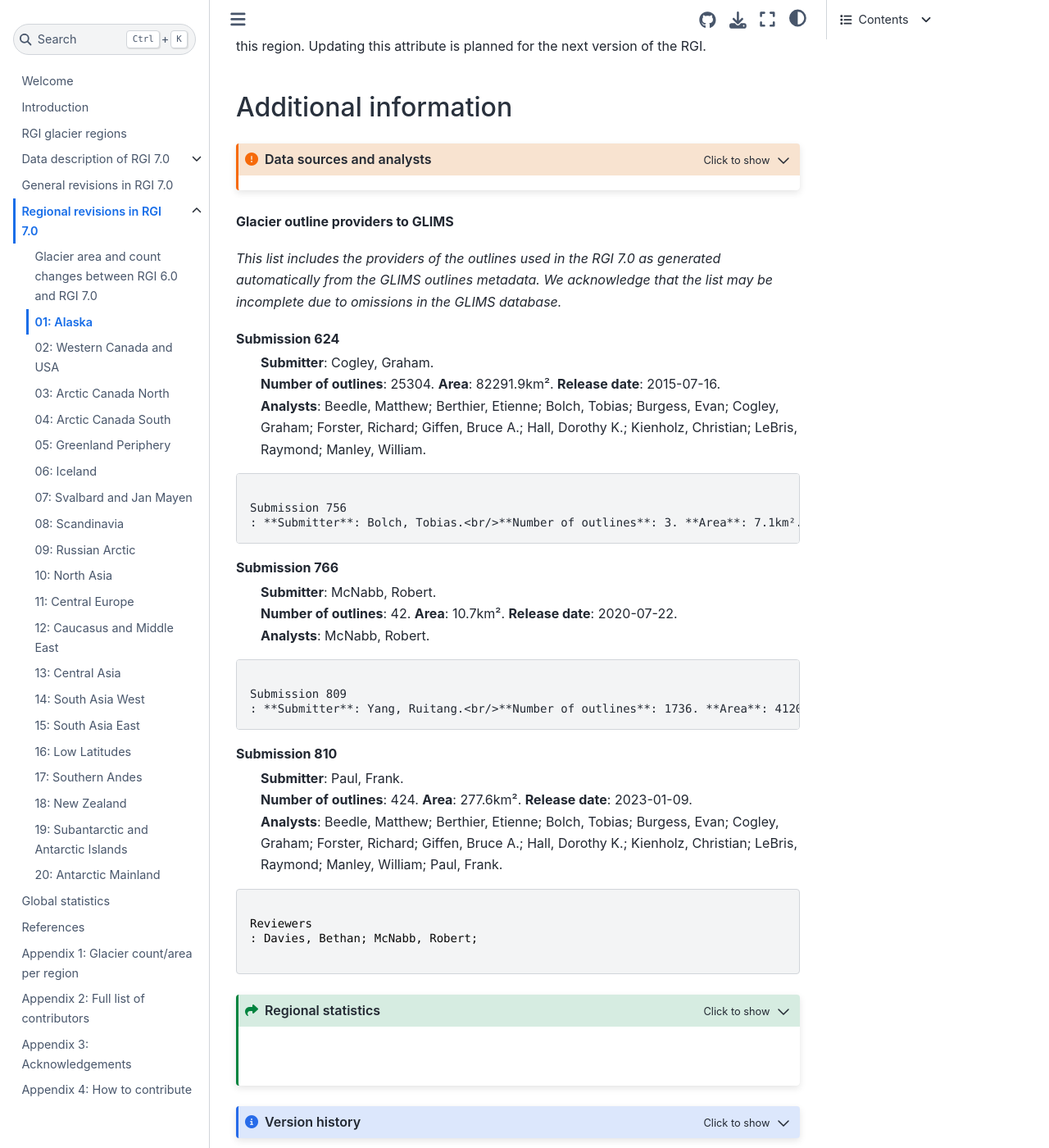
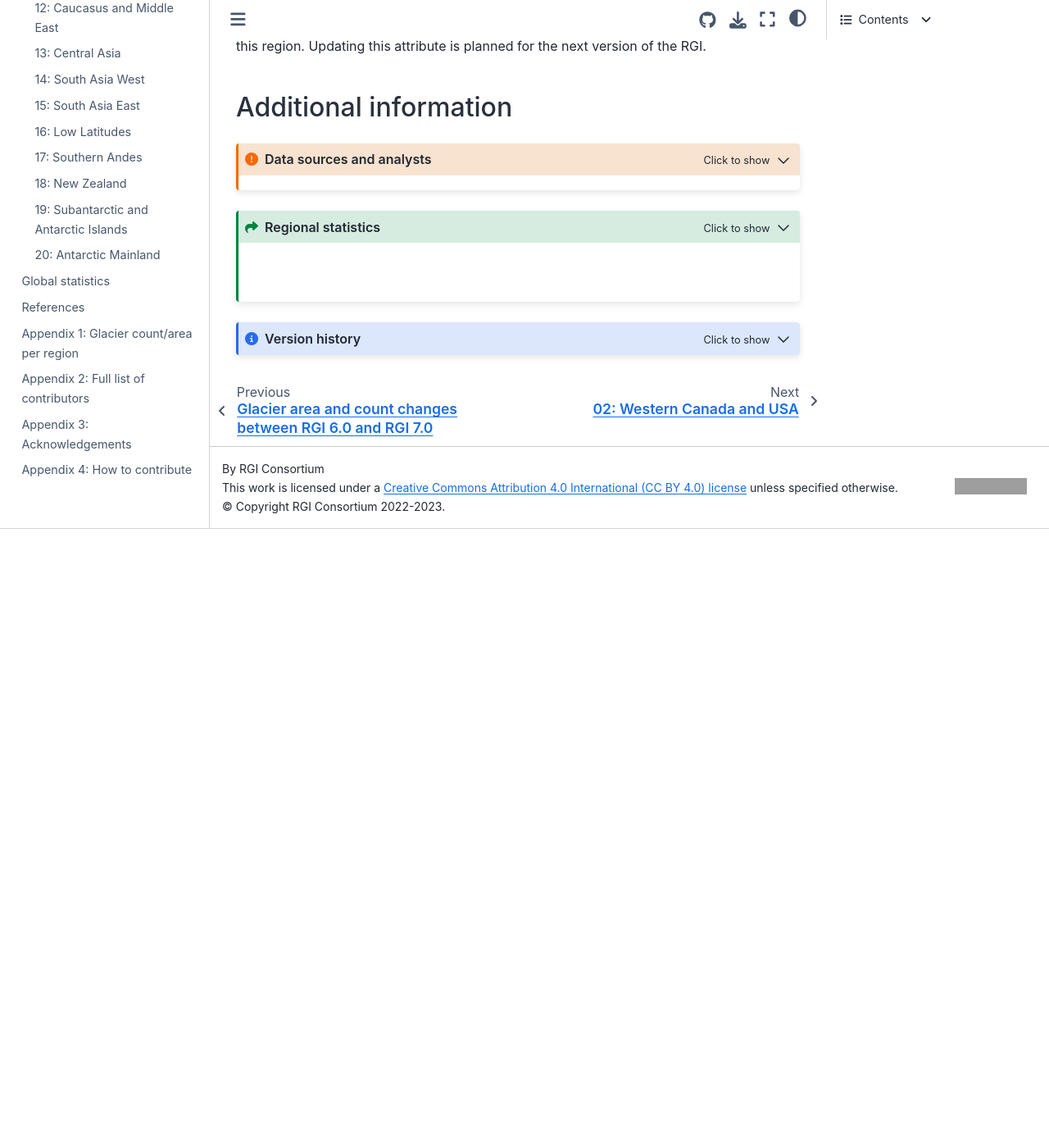
Before and after one commit to GLIMS-RGI/rgi_user_guide, a Jupyter Book: the page built from docs/regions/rgi01.md, in a window 1280 px wide and 1400 px high, scrolled down 1844 px. Shown: the whole window at 82% size. Built offline with Jupyter Book 1.0.4 settings and Sphinx 7.4.7 and the Sphinx Book theme 1.1.4, drawn with Linux system fonts in a browser that asks for light colours; cross-references to code outside the pages are shown as plain code; after the commit the page ends 2489 px from its top, so only the background shows below that; grey boxes are pictures that could not be loaded.

Commit message:
region 1 again

`````diff
--- a/docs/regions/rgi01.md
+++ b/docs/regions/rgi01.md
@@ -49,7 +49,7 @@
 
 ## Additional information
 
-```{admonition} Data sources and analysts
+````{admonition} Data sources and analysts
 :class: important, dropdown
 
 ```{card} Figure: Submission IDs used for this region
@@ -68,28 +68,23 @@
 
 Submission 624
 : **Submitter**: Cogley, Graham.<br/>**Number of outlines**: 25304. **Area**: 82291.9km². **Release date**: 2015-07-16.<br/>**Analysts**: Beedle, Matthew; Berthier, Etienne; Bolch, Tobias; Burgess, Evan; Cogley, Graham; Forster, Richard; Giffen, Bruce A.; Hall, Dorothy K.; Kienholz, Christian; LeBris, Raymond; Manley, William.
-```
 
 Submission 756
 : **Submitter**: Bolch, Tobias.<br/>**Number of outlines**: 3. **Area**: 7.1km². **Release date**: 2021-10-10.<br/>**Analysts**: Beedle, Matthew; Berthier, Etienne; Bolch, Tobias; Burgess, Evan; Cogley, Graham; Forster, Richard; Giffen, Bruce A.; Hall, Dorothy K.; Kienholz, Christian; LeBris, Raymond; Manley, William.
-```
 
 Submission 766
 : **Submitter**: McNabb, Robert.<br/>**Number of outlines**: 42. **Area**: 10.7km². **Release date**: 2020-07-22.<br/>**Analysts**: McNabb, Robert.
-```
 
 Submission 809
 : **Submitter**: Yang, Ruitang.<br/>**Number of outlines**: 1736. **Area**: 4120.4km². **Release date**: 2022-10-31.<br/>**Analysts**: Paul, Frank; Yang, Ruitang.
-```
 
 Submission 810
 : **Submitter**: Paul, Frank.<br/>**Number of outlines**: 424. **Area**: 277.6km². **Release date**: 2023-01-09.<br/>**Analysts**: Beedle, Matthew; Berthier, Etienne; Bolch, Tobias; Burgess, Evan; Cogley, Graham; Forster, Richard; Giffen, Bruce A.; Hall, Dorothy K.; Kienholz, Christian; LeBris, Raymond; Manley, William; Paul, Frank.
-```
 
 Reviewers
 : Davies, Bethan; McNabb, Robert;
 
-```
+````
 
 ````{admonition} Regional statistics
 :class: seealso, dropdown
`````
